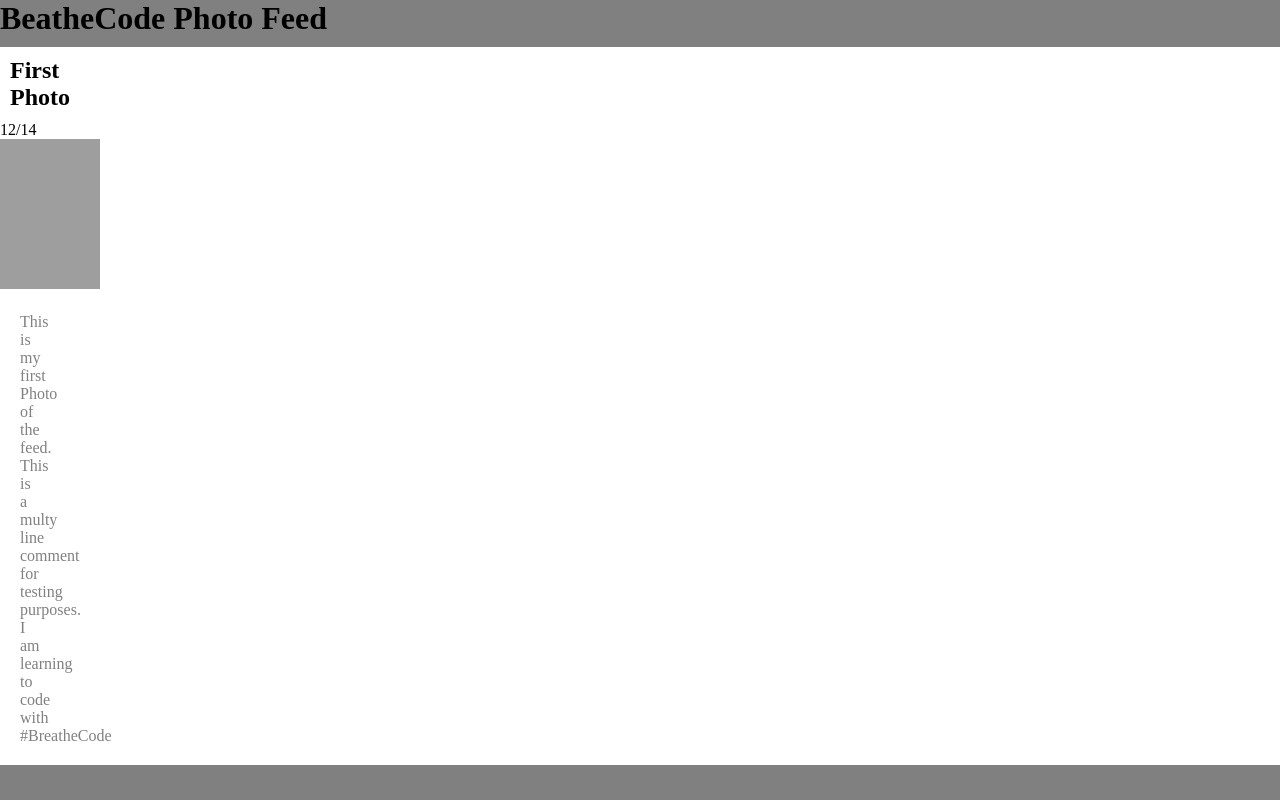
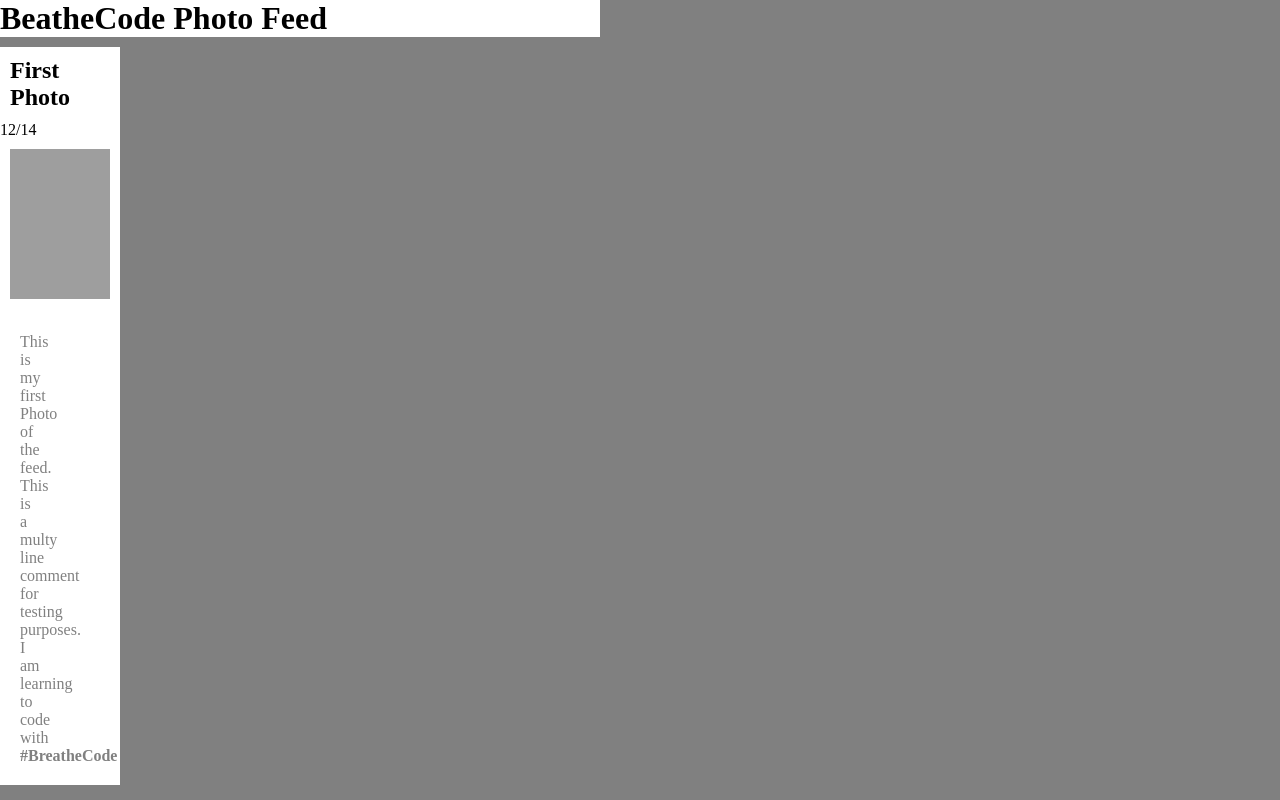
Before and after one commit to LucasCalvo-web/Instagram-Photo-, a plain HTML site: page index.html in a window 1280 px wide. Drawn offline with Linux system fonts and the light colour scheme; grey boxes are pictures that could not be loaded.

Commit message:
Instagram Photo actuualizado

```diff
--- a/style.css
+++ b/Styles.css
@@ -1,33 +1,38 @@
 body {
 background: grey;
 margin: 0;
+display: flex;
 }
 div{
-    box-sizing: border border-box;+
+    box-sizing: border-box;
+}
 header {
 background: white}
 
 header h1 {
 margin: 0;
 }
-div.post{
+.post{
  background: white;
 margin-top: 10px;}
-div.post img{
-    width: 100px;}
-div.post .post-header div:first-child{
+.post img{
+    width: 100px;
+    margin: 10px;}
+.post .post-header div:first-child{
     display: inline-block;
     width: 80px;}
-div.post .post-header div:last-child{
+.post .post-header div:last-child{
     display: inline-block;
     width: 20px;
     padding: 10px;
     text-align: right;
     color: gray}
-div.post h2,div.post p {
+.post h2,div.post p {
     padding: 10px;
     margin:0;
 }
-div.container{
+.container{
     width: 600px;
-    margin: auto;}
+    margin: auto;
+    display: flex;
+}
--- a/index.html
+++ b/index.html
@@ -4,26 +4,27 @@
         <title>
             Instagram Photo
         </title>
-        <link rel="stylesheet" type="text/css" href="Style.css">
+        <link rel="stylesheet" type="text/css" href="Styles.css">
     </head>
     <body>
         <div>
             <header>
-                <div class="container"></div>
+                <div class="container">
                 <h1>BeatheCode Photo Feed</h1>
             </div>
             </header>
         <div class="container">
-        <div class="post">
-        <div class="post-header">
+         <div class="post">
+          <div class="post-header">
             <div>
             <h2>First Photo</h2>
-        </div><div>
+        </div>
+        <div>
             <span>12/14</span>
         </div>
             <div>
                 <img src="https://picsum.photos/id/237/200/300" alt=""></div>
-            <div><p>This is my first Photo of the feed. This is a multy line comment for testing purposes. I am learning to code with <strong></strong>#BreatheCode</strong></p></div>
+            <div><p>This is my first Photo of the feed. This is a multy line comment for testing purposes. I am learning to code with <strong>#BreatheCode</strong></p></div>
         </div>
     </div>
     </body>
```
